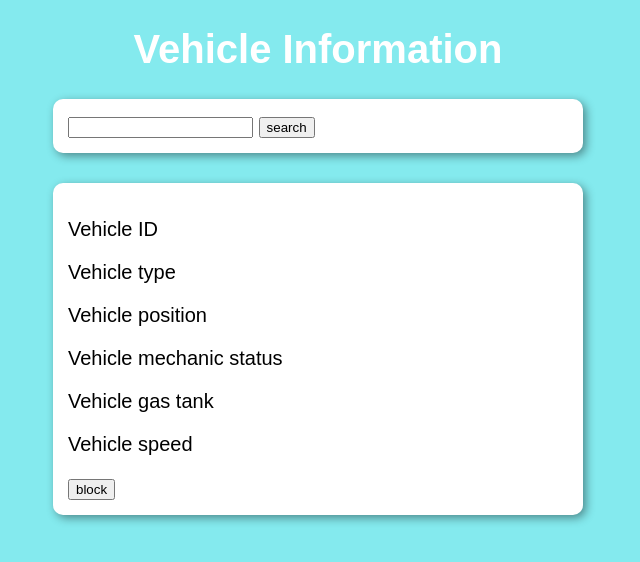
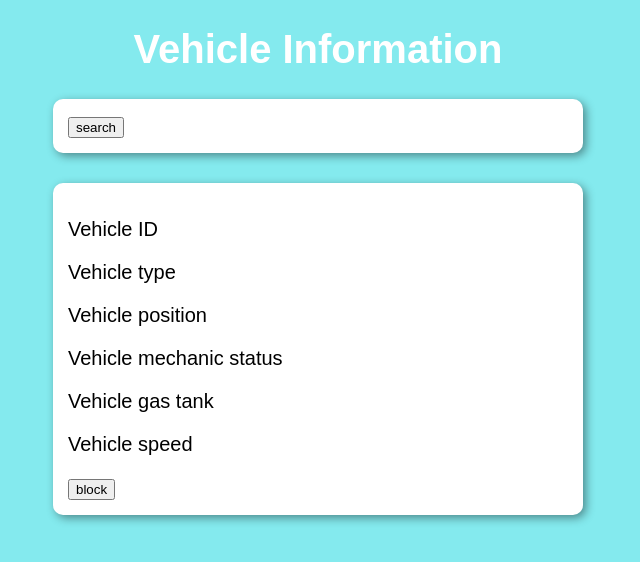
Before and after one commit to yanohue/avaliacao-POO-I, a plain HTML site: page index.html in a window 1280 px wide. Shown: the whole page, without its empty margins (322-962 px from the left). Drawn offline with Linux system fonts and the light colour scheme.

Commit message:
remove search text input

```diff
--- a/index.html
+++ b/index.html
@@ -14,7 +14,6 @@
     </header>
     <section id="input">
         <div>
-            <input type="text" id="vehicleSearch">
             <button id="search">search</button>
         </div>
     </section>
```
